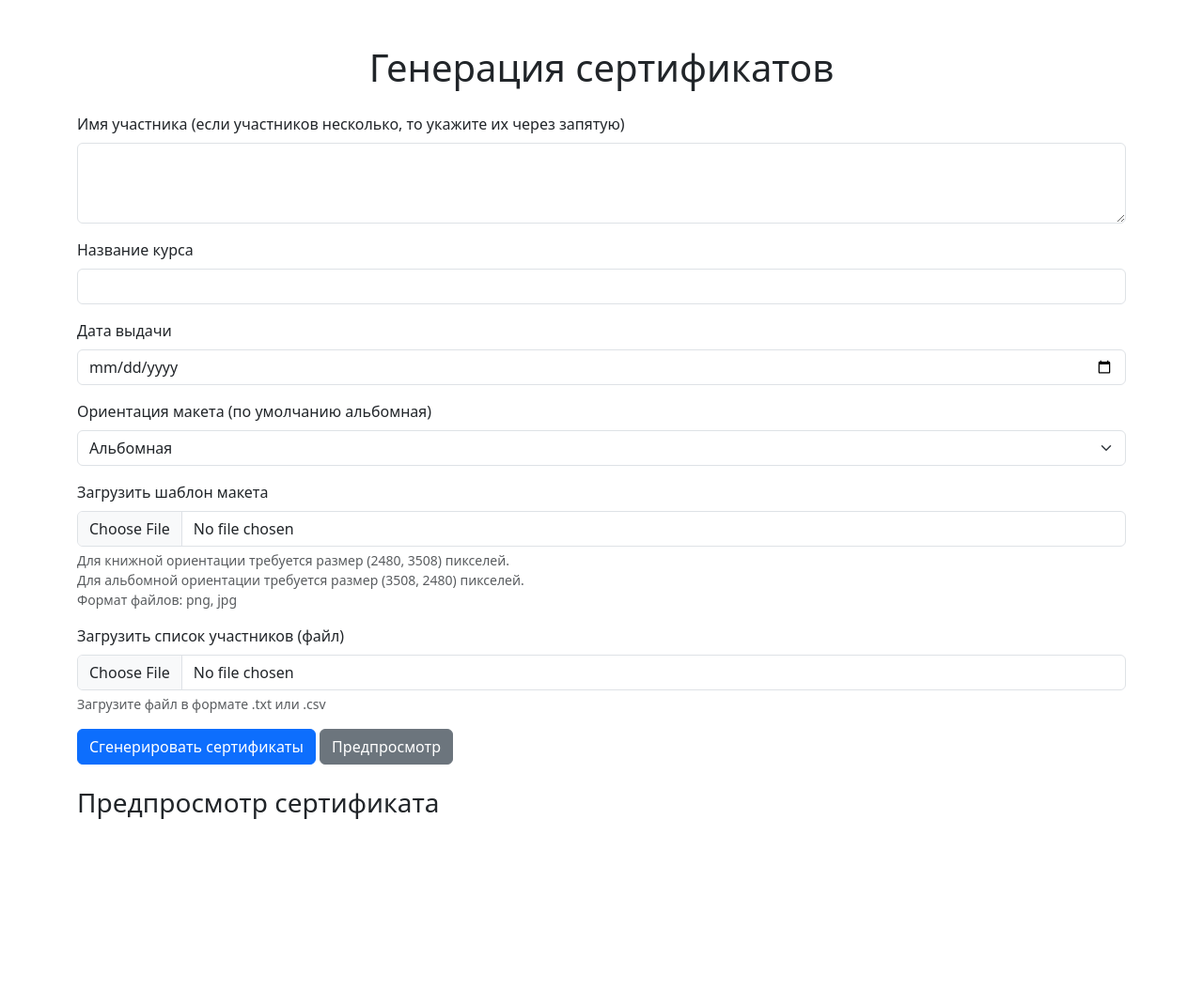
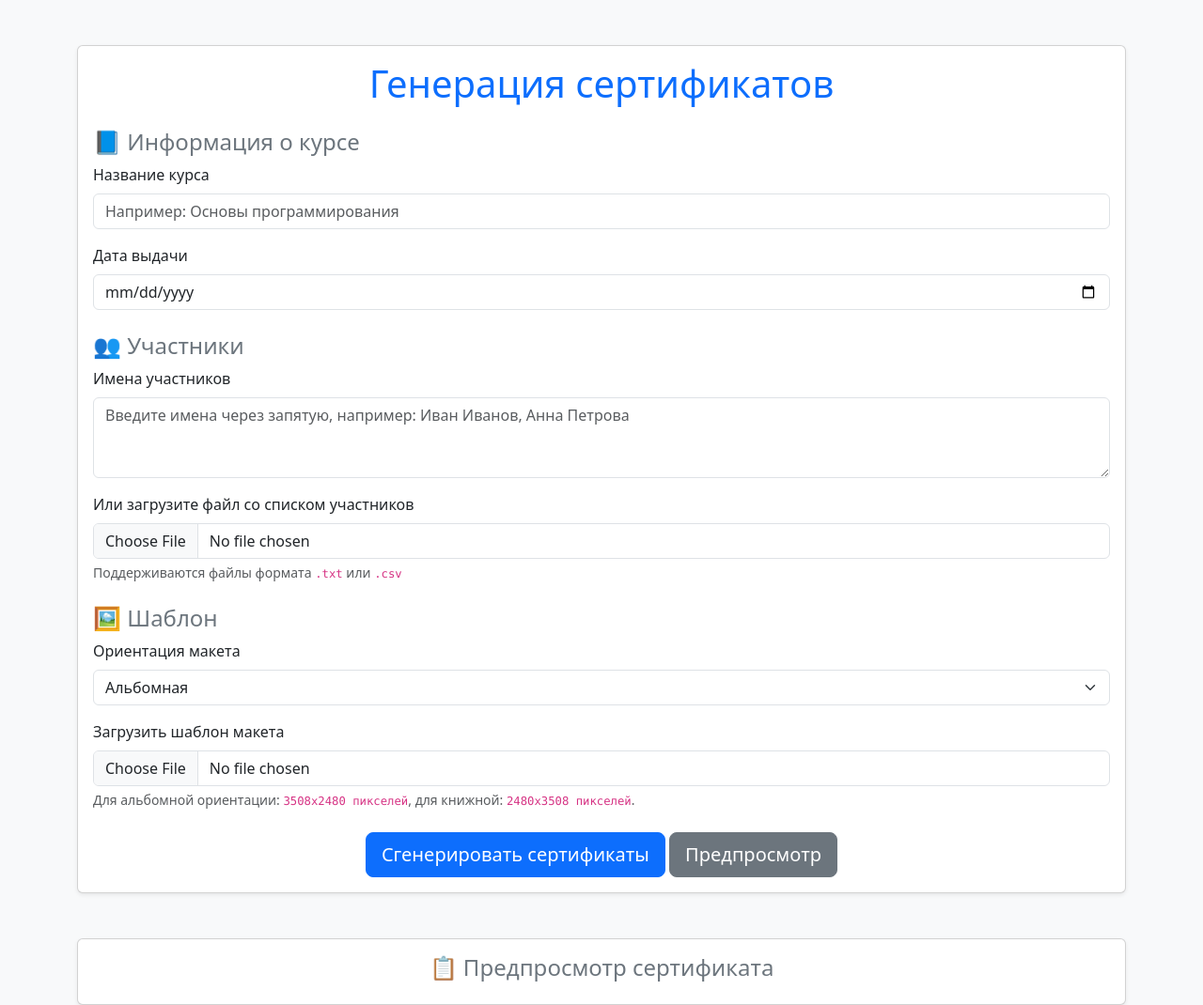
Before and after one commit to Kukusrukus/certification, a Flask app: page / in a window 1280 px wide. Shown: the whole page at 94% size. Before the commit the page ends 872 px from the top, so only its background shows below. Run offline with Flask 3, Linux system fonts and the light colour scheme.

Commit message:
Update index.html
GUI

```diff
--- a/templates/index.html
+++ b/templates/index.html
@@ -7,24 +7,46 @@
     <link rel="stylesheet" href="https://cdn.jsdelivr.net/npm/bootstrap@5.3.0-alpha3/dist/css/bootstrap.min.css">
     <script src="https://cdn.jsdelivr.net/npm/bootstrap@5.3.0-alpha3/dist/js/bootstrap.bundle.min.js"></script>
 </head>
-<body>
+<body class="bg-light">
 <div class="container mt-5">
-    <h1 class="text-center mb-4">Генерация сертификатов</h1>
+    <div class="card shadow-sm">
+        <div class="card-body">
+            <h1 class="text-center mb-4 text-primary">Генерация сертификатов</h1>
             <form method="POST" enctype="multipart/form-data" id="certificateForm">
-        <div class="mb-3">
-            <label for="user_names" class="form-label">Имя участника (если участников несколько, то укажите их через запятую)</label>
-            <textarea class="form-control" id="user_names" name="user_names" rows="3"></textarea>
-        </div>
+                <!-- Раздел: Информация о курсе -->
+                <div class="mb-4">
+                    <h4 class="text-secondary">📘 Информация о курсе</h4>
                     <div class="mb-3">
                         <label for="course_title" class="form-label">Название курса</label>
-            <input type="text" class="form-control" id="course_title" name="course_title" required>
+                        <input type="text" class="form-control" id="course_title" name="course_title" required placeholder="Например: Основы программирования">
                     </div>
                     <div class="mb-3">
                         <label for="issue_date" class="form-label">Дата выдачи</label>
                         <input type="date" class="form-control" id="issue_date" name="issue_date" required>
                     </div>
+                </div>
+
+                <!-- Раздел: Участники -->
+                <div class="mb-4">
+                    <h4 class="text-secondary">👥 Участники</h4>
                     <div class="mb-3">
-            <label for="orientation" class="form-label">Ориентация макета (по умолчанию альбомная)</label>
+                        <label for="user_names" class="form-label">Имена участников</label>
+                        <textarea class="form-control" id="user_names" name="user_names" rows="3" placeholder="Введите имена через запятую, например: Иван Иванов, Анна Петрова"></textarea>
+                    </div>
+                    <div class="mb-3">
+                        <label for="file_upload" class="form-label">Или загрузите файл со списком участников</label>
+                        <input type="file" class="form-control" id="file_upload" name="file_upload" accept=".txt,.csv">
+                        <div class="form-text">
+                            Поддерживаются файлы формата <code>.txt</code> или <code>.csv</code>
+                        </div>
+                    </div>
+                </div>
+
+                <!-- Раздел: Шаблон -->
+                <div class="mb-4">
+                    <h4 class="text-secondary">🖼️ Шаблон</h4>
+                    <div class="mb-3">
+                        <label for="orientation" class="form-label">Ориентация макета</label>
                         <select class="form-select" id="orientation" name="orientation">
                             <option value="horizontal">Альбомная</option>
                             <option value="vertical">Книжная</option>
@@ -32,32 +54,35 @@
                     </div>
                     <div class="mb-3">
                         <label for="template" class="form-label">Загрузить шаблон макета</label>
-            <input type="file" class="form-control" id="template" name="template">
+                        <input type="file" class="form-control" id="template" name="template" accept=".jpg,.png">
                         <div class="form-text">
-                Для книжной ориентации требуется размер (2480, 3508) пикселей.<br>
-                Для альбомной ориентации требуется размер (3508, 2480) пикселей.<br>
-                Формат файлов: png, jpg
+                            Для альбомной ориентации: <code>3508x2480 пикселей</code>, для книжной: <code>2480x3508 пикселей</code>.
                         </div>
-        </div>
-        <div class="mb-3">
-            <label for="file_upload" class="form-label">Загрузить список участников (файл)</label>
-            <input type="file" class="form-control" id="file_upload" name="file_upload" accept=".txt,.csv">
-            <div class="form-text">
-                Загрузите файл в формате .txt или .csv
-            </div>
-        </div>
-        <button type="submit" class="btn btn-primary">Сгенерировать сертификаты</button>
-        <button type="button" class="btn btn-secondary" id="previewButton">Предпросмотр</button>
-    </form>
-
-    <div class="mt-4">
-        <h3>Предпросмотр сертификата</h3>
-        <img id="previewImage" src="{{ preview_image }}" alt="Preview" style="max-width: 100%; display: none;">
                     </div>
                 </div>
 
-<!-- Модальное окно для отображения ошибки -->
-{% if error_message %}
+                <!-- Кнопки -->
+                <div class="text-center">
+                    <button type="submit" class="btn btn-primary btn-lg">Сгенерировать сертификаты</button>
+                    <button type="button" class="btn btn-secondary btn-lg" id="previewButton">Предпросмотр</button>
+                </div>
+            </form>
+        </div>
+    </div>
+
+    <!-- Предпросмотр -->
+    <div class="card mt-5 shadow-sm">
+        <div class="card-body text-center">
+            <h4 class="text-secondary">📋 Предпросмотр сертификата</h4>
+            <div id="loadingSpinner" class="spinner-border text-primary" style="display: none;" role="status">
+                <span class="visually-hidden">Загрузка...</span>
+            </div>
+            <img id="previewImage" src="#" alt="Предпросмотр сертификата" class="img-fluid mt-3" style="display: none; max-height: 500px;">
+        </div>
+    </div>
+</div>
+
+<!-- Модальное окно для ошибки -->
 <div class="modal fade" id="errorModal" tabindex="-1" aria-labelledby="errorModalLabel" aria-hidden="true">
     <div class="modal-dialog">
         <div class="modal-content">
@@ -66,15 +91,15 @@
                 <button type="button" class="btn-close" data-bs-dismiss="modal" aria-label="Close"></button>
             </div>
             <div class="modal-body">
-                {{ error_message }}
+                <p id="error-message"></p> <!-- Место для сообщения об ошибке -->
             </div>
         </div>
     </div>
 </div>
-{% endif %}
 
 <script>
-    document.getElementById('previewButton').addEventListener('click', function() {
+    // Предпросмотр сертификата
+    document.getElementById('previewButton').addEventListener('click', function () {
         var userNames = document.getElementById('user_names').value.trim();
         var courseTitle = document.getElementById('course_title').value.trim();
         var issueDate = document.getElementById('issue_date').value.trim();
@@ -95,35 +120,43 @@
             formData.append("template", template);
         }
 
+        var spinner = document.getElementById('loadingSpinner');
+        var previewImage = document.getElementById('previewImage');
+        spinner.style.display = "block";
+        previewImage.style.display = "none";
+
         fetch("/preview", {
             method: "POST",
             body: formData
-        }).then(function(response) {
+        }).then(function (response) {
             if (response.ok) {
                 return response.blob();
             } else {
                 throw new Error('Ошибка при генерации предпросмотра.');
             }
-        }).then(function(blob) {
-            var previewImage = document.getElementById('previewImage');
+        }).then(function (blob) {
             var url = URL.createObjectURL(blob);
             previewImage.src = url;
             previewImage.style.display = "block";
-        }).catch(function(error) {
+        }).catch(function (error) {
             alert(error.message);
+        }).finally(function () {
+            spinner.style.display = "none";
         });
     });
-</script>
-<script>
-    // Если модальное окно есть на странице, автоматически открыть его
+
+    // Убираем автоматическое открытие модального окна с ошибкой
     window.addEventListener("load", function () {
-        var errorModal = document.getElementById("errorModal");
-        if (errorModal) {
-            var modal = new bootstrap.Modal(errorModal);
-            modal.show();
+        // Проверяем, есть ли ошибка
+        var errorMessage = "{{ error_message or '' }}";  // если error_message None, ставим пустую строку
+
+        // Если ошибка есть, показываем модальное окно
+        if (errorMessage) {
+            var errorModal = new bootstrap.Modal(document.getElementById('errorModal'));
+            document.getElementById('error-message').innerText = errorMessage; // Вставляем текст ошибки
+            errorModal.show();
         }
     });
 </script>
-
 </body>
 </html>
```
Lines whose indentation alone changed are shown as unchanged.
